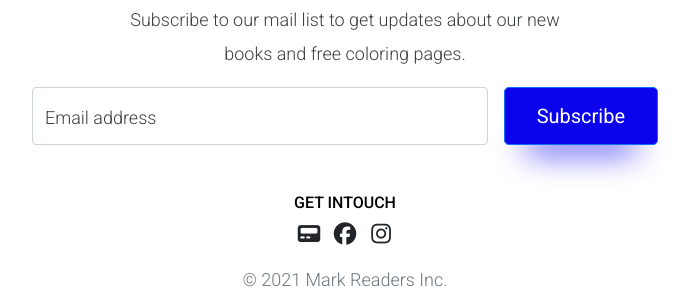
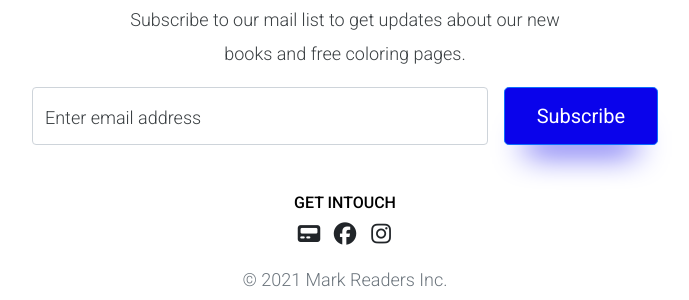
Before and after one commit to aftabkhalid/markreaders, a Jekyll site: the page built from index.html, in a window 1280 px wide. Shown: the part 574-874 px from the top of the page, without its empty margins (295-984 px from the left). Built offline with Jekyll 4.4.1, drawn with Linux system fonts in a browser that asks for light colours; nearby versions of some CDN libraries; some web fonts are replaced.

```diff
--- a/_config.yml
+++ b/_config.yml
@@ -10,7 +10,7 @@ permalink:        pretty
 # Core
 title:            Mark Readers
 description:      Book publishing company.
-email:            xeeafui@gmail.com
+email:            info@markreaders.com
 
 destination:      _ak_pages
 
--- a/_includes/analytics.html
+++ b/_includes/analytics.html
@@ -1,11 +1,11 @@
 {% if jekyll.environment == "production" %}
   <!-- Global site tag (gtag.js) - Google Analytics -->
-  <script async src="https://www.googletagmanager.com/gtag/js?id=UA-38679040-1"></script>
+  <script async src="https://www.googletagmanager.com/gtag/js?id=G-YXXP5E93H9"></script>
   <script>
     window.dataLayer = window.dataLayer || [];
     function gtag(){dataLayer.push(arguments);}
     gtag('js', new Date());
 
-    gtag('config', 'UA-00000000-1');
+    gtag('config', 'G-YXXP5E93H9');
   </script>
 {% endif %}
--- a/_includes/footer.html
+++ b/_includes/footer.html
@@ -7,7 +7,7 @@
         <h6 class="text-center">GET INTOUCH</h6>
         <ul class="list-inline d-flex justify-content-center">
           <li class="list-inline-item"><a class="text-dark" href="/#!"><i class="fas fa-pager fa-lg fa-fw"></i></a></li>
-          <li class="list-inline-item"><a class="text-dark" href="https://www.facebook.com/markreaders"><i class="fab fa-facebook fa-lg fa-fw"></i></a></li>
+          <li class="list-inline-item"><a class="text-dark" href="https://www.facebook.com/MarkReaders"><i class="fab fa-facebook fa-lg fa-fw"></i></a></li>
           <li class="list-inline-item"><a class="text-dark" href="https://www.instagram.com/markreaders"><i class="fab fa-instagram fa-lg fa-fw"></i></a></li>
         </ul>
         <p class="text-center text-muted">© 2021 Mark Readers Inc.</p>
--- a/index.html
+++ b/index.html
@@ -20,7 +20,7 @@ description: Book publishing company
 
 <div class="container">
   <div class="row">
-    <div class="col-5 mx-auto text-center">
+    <div class="col-lg-5 col-sm-5 mx-auto text-center">
       <h4>Subscribe Newsletter</h4>
       <p>Subscribe to our mail list to get updates about our new books and free coloring pages.</p>
     </div>
@@ -30,7 +30,7 @@ description: Book publishing company
           <div class="col-5">
             <div class="form-floating">
               <input type="email" value="" name="EMAIL" class="form-control" id="mce-EMAIL" placeholder="email address" required>
-              <label for="floatingInput">Email address</label>
+              <label for="floatingInput">Enter email address</label>
             </div>
           </div>
           <div style="position: absolute; left: -5000px;" aria-hidden="true"><input type="text" name="b_3d175a8e3a7aa4f3a7c04a400_221b85e612" tabindex="-1" value=""></div>
```
